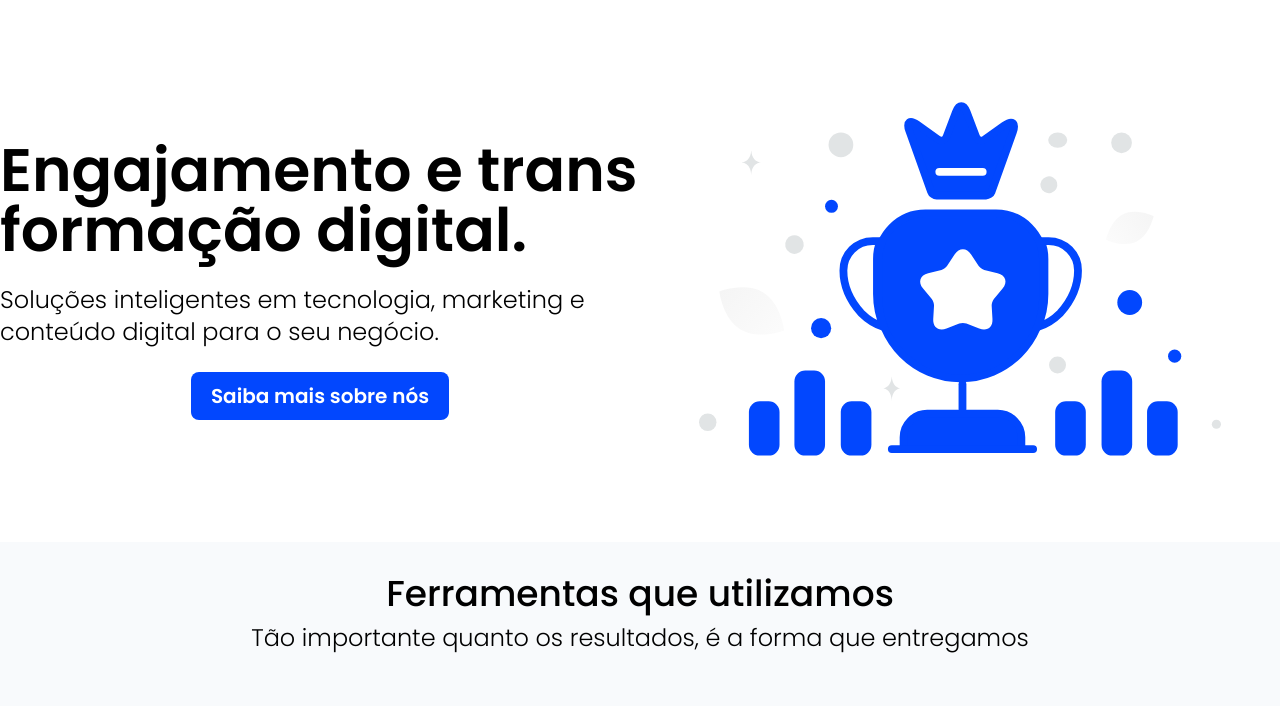
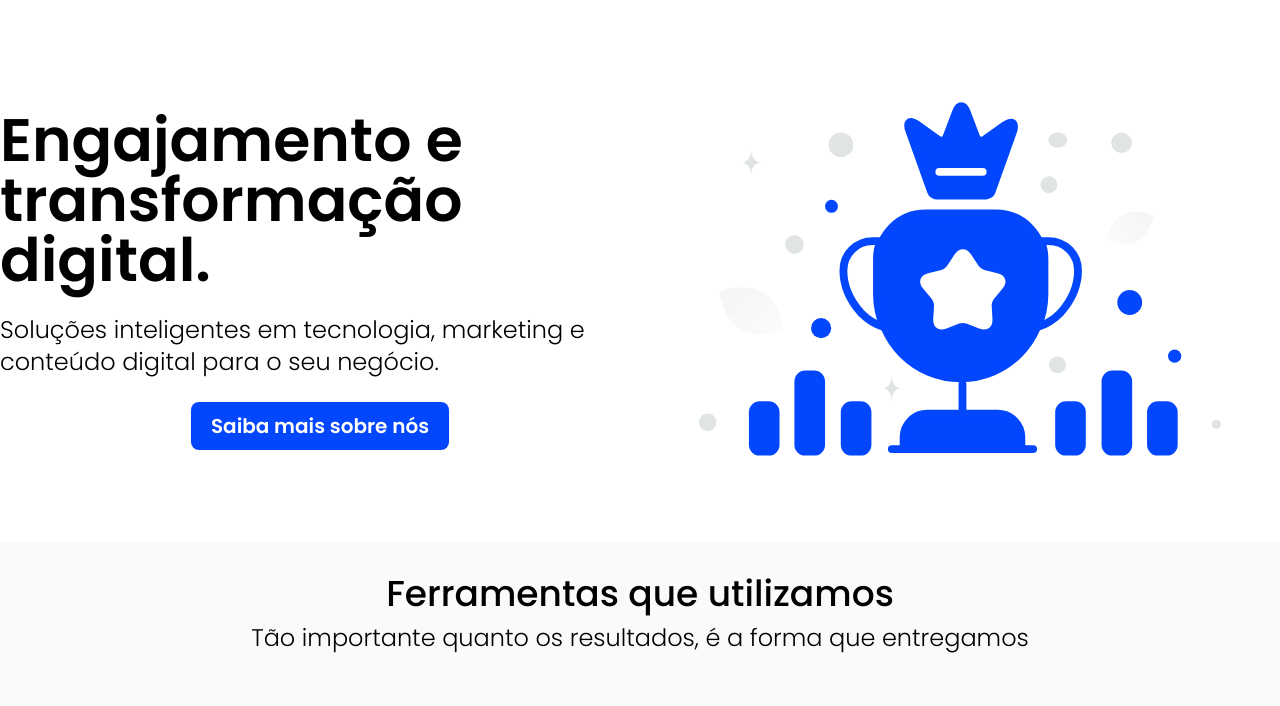
Before and after one commit to trilogika/website, a website built with Vite: page src/index.html in a window 1280 px wide. Shown: the part 94-800 px from the top of the page. Built offline with nearby package versions, Linux system fonts and the light colour scheme.

Commit message:
Fix word breaking on title

```diff
--- a/src/index.html
+++ b/src/index.html
@@ -37,8 +37,10 @@
           <figcaption
             class="flex flex-col items-center justify-between lg:w-1/2 lg:items-start"
           >
-            <h1 class="mb-6 break-all text-5xl font-semibold lg:text-6xl">
-              Engajamento e transformação digital.
+            <h1
+              class="mb-6 break-all text-5xl font-semibold sm:break-normal lg:text-6xl"
+            >
+              Engajamento e <br />transformação digital.
             </h1>
             <p class="text-2xl font-light">
               Soluções inteligentes em tecnologia, marketing e conteúdo digital
```
